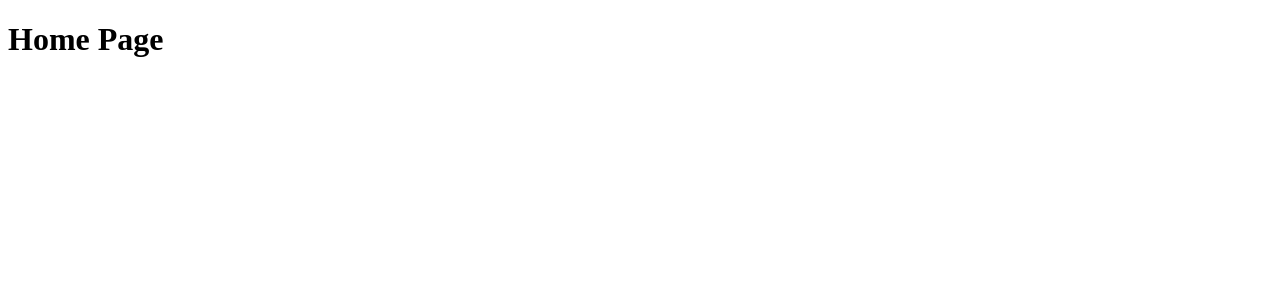
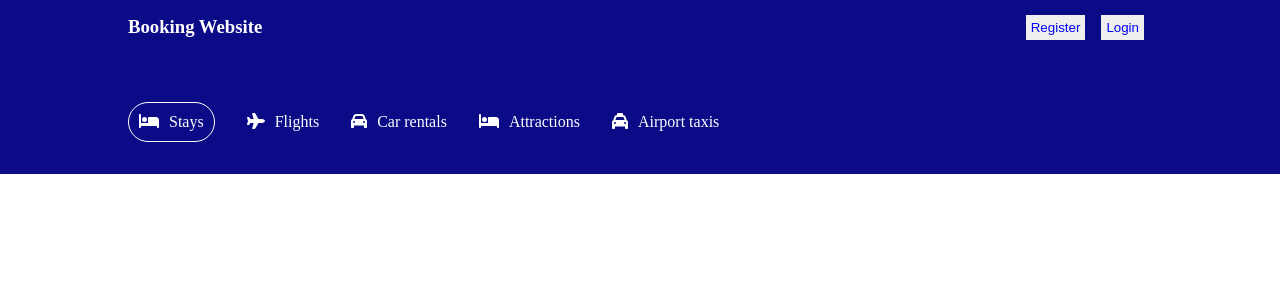
Before and after one commit to hqnghiep/Assignment01-rjs, a React (Create React App) app: page / in a window 1280 px wide. Shown: the top 300 px of the page. Built offline with nearby package versions, Linux system fonts and the light colour scheme.

Commit message:
hoàn thành navbar

```diff
--- a/package.json
+++ b/package.json
@@ -3,6 +3,9 @@
   "version": "0.1.0",
   "private": true,
   "dependencies": {
+    "@fortawesome/fontawesome-svg-core": "^6.4.0",
+    "@fortawesome/free-solid-svg-icons": "^6.4.0",
+    "@fortawesome/react-fontawesome": "^0.2.0",
     "@testing-library/jest-dom": "^5.16.5",
     "@testing-library/react": "^13.4.0",
     "@testing-library/user-event": "^13.5.0",
--- /dev/null
+++ b/src/index.css
@@ -0,0 +1,4 @@
+body {
+  margin: 0;
+  box-sizing: border-box;
+}
--- a/src/index.js
+++ b/src/index.js
@@ -1,6 +1,7 @@
 import React from "react";
 import ReactDOM from "react-dom/client";
 import App from "./App";
+import "./index.css";
 
 const root = ReactDOM.createRoot(document.getElementById("root"));
 root.render(
--- a/src/pages/home/Home.jsx
+++ b/src/pages/home/Home.jsx
@@ -1,9 +1,11 @@
+import Navbar from "./navbar/Navbar";
+
 const Home = () => {
-	return (
-		<div>
-			<h1>Home Page</h1>
-		</div>
-	);
+  return (
+    <div>
+      <Navbar />
+    </div>
+  );
 };
 
 export default Home;
--- a/src/pages/home/navbar/Navbar.js
+++ b/src/pages/home/navbar/Navbar.js
@@ -2,6 +2,42 @@ import React from "react";
 import Card from "../../../Ui/Card";
 
 import classes from "./Navbar.module.css";
+import { FontAwesomeIcon } from "@fortawesome/react-fontawesome";
+import {
+  faBed,
+  faPlane,
+  faCar,
+  faTaxi,
+} from "@fortawesome/free-solid-svg-icons";
+
+const icons = { bed: faBed, plane: faPlane, car: faCar, taxi: faTaxi };
+const nabarItems = [
+  {
+    type: "Stays",
+    icon: icons.bed,
+    active: true,
+  },
+  {
+    type: "Flights",
+    icon: icons.plane,
+    active: false,
+  },
+  {
+    type: "Car rentals",
+    icon: icons.car,
+    active: false,
+  },
+  {
+    type: "Attractions",
+    icon: icons.bed,
+    active: false,
+  },
+  {
+    type: "Airport taxis",
+    icon: icons.taxi,
+    active: false,
+  },
+];
 
 const Navbar = () => {
   return (
@@ -14,6 +50,21 @@ const Navbar = () => {
             <button>Login</button>
           </div>
         </div>
+        <div className={classes.layoutitem}>
+          {nabarItems.map((item) => (
+            <div
+              key={item.type}
+              className={item.active ? classes.active : undefined}
+            >
+              <FontAwesomeIcon
+                icon={item.icon}
+                color="white"
+                className={classes.type}
+              />
+              <span>{item.type}</span>
+            </div>
+          ))}
+        </div>
       </Card>
     </div>
   );
--- a/src/pages/home/navbar/Navbar.module.css
+++ b/src/pages/home/navbar/Navbar.module.css
@@ -0,0 +1,45 @@
+.background {
+  background-color: rgb(11, 11, 135);
+  width: 100%;
+  height: auto;
+}
+
+.layout {
+  display: flex;
+  justify-content: space-between;
+  align-items: center;
+}
+
+.layout h3 {
+  margin: 0;
+  padding: 1rem 0;
+  color: white;
+  cursor: pointer;
+}
+
+.layout button {
+  border: none;
+  color: blue;
+  margin: 0 0.5rem;
+  padding: 5px;
+  cursor: pointer;
+}
+
+.layoutitem {
+  color: white;
+  display: flex;
+  justify-content: flex-start;
+  align-items: center;
+  column-gap: 2rem;
+  padding-top: 3rem;
+  padding-bottom: 2rem;
+}
+.type {
+  margin-right: 10px;
+}
+
+.active {
+  border: 1px solid white;
+  padding: 10px;
+  border-radius: 20px;
+}
```
Also changed, not shown: 1 other file (tests, documents, lock files or other folders).
